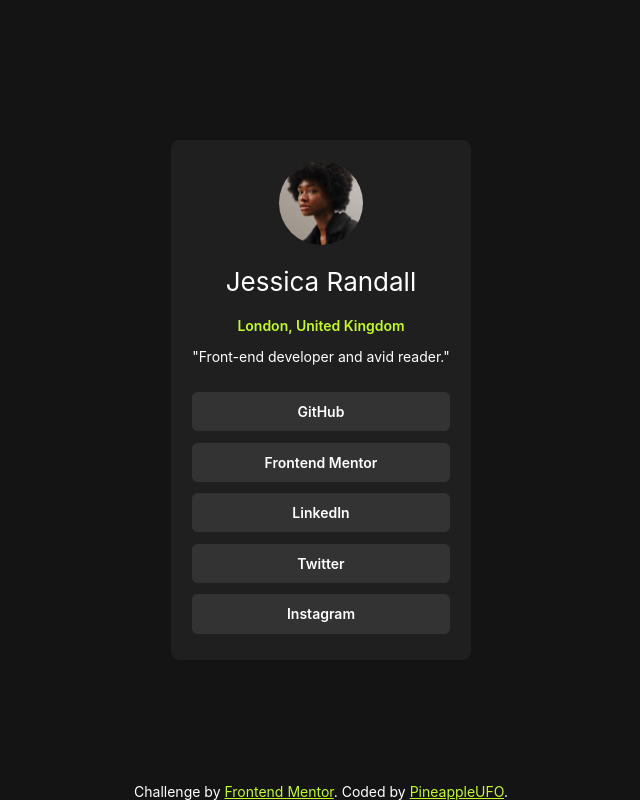
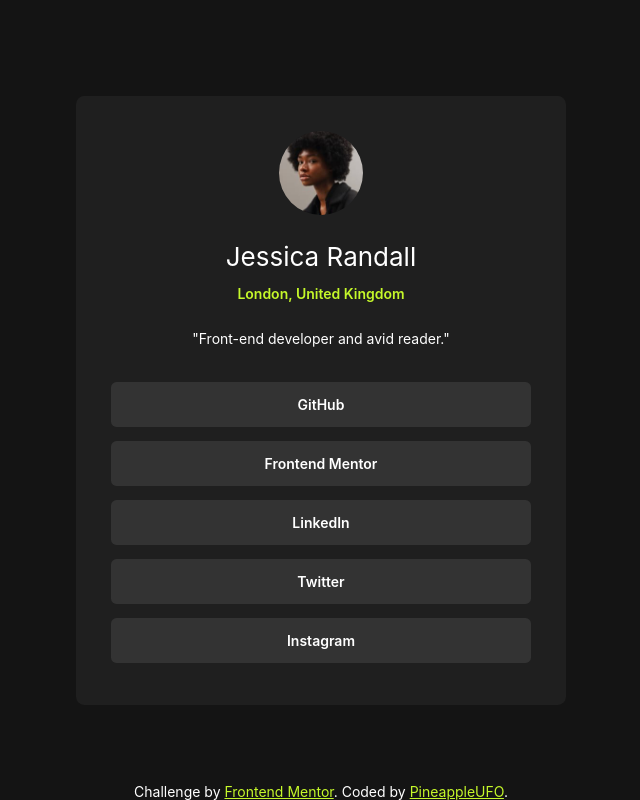
Before and after one commit to PineappleUFO/social-link-profile, a plain HTML site: page index.html in a window 1280 px wide. Shown: the whole page, without its empty margins (319-959 px from the left). Drawn offline with Linux system fonts and the light colour scheme.

Commit message:
little fixes

```diff
--- a/style.css
+++ b/style.css
@@ -43,8 +43,11 @@ body{
     display: flex;
     flex-direction: column;
     align-items: center;
-    padding: 1.5em;
+    padding: 2.5em;
     border-radius: 0.6em;
+    width: 40%;
+    min-width: 20em;
+    max-width: 30em;
 }
 
 .card-container img{
@@ -55,29 +58,30 @@ body{
 .card-container h1{
     font-size: 26px;
     font-weight: 400;
-    margin: 0.8em 0;
+    margin: 1em 0 0.5em 0;
 
 }
 .card-container p:first-of-type {
     color: var(--green);
     font-weight: 600;
-    margin: 0;
+    margin: 0 0 1em 0;
+
 }
 .links-container{
     display: flex;
     flex-direction: column;
     width: 100%;
-    margin-top: 0.5em;
+    margin-top: 1em;
 }
 
 .links-container a {
     background-color: var(--grey700);
-    margin: 0.4em 0;
+    margin: 0.5em 0;
     text-align: center;
     text-decoration: none;
     font-weight: 600;
     color:var(--white);
-    padding: 0.8em;
+    padding: 1em;
     border-radius: 0.4em;
 }
 .links-container a:hover {
@@ -103,3 +107,9 @@ body{
         display: none;
     }
 }
+
+@media (max-width:40em) {
+    .card-container{
+        padding: 1.5em;
+    }
+}
```
